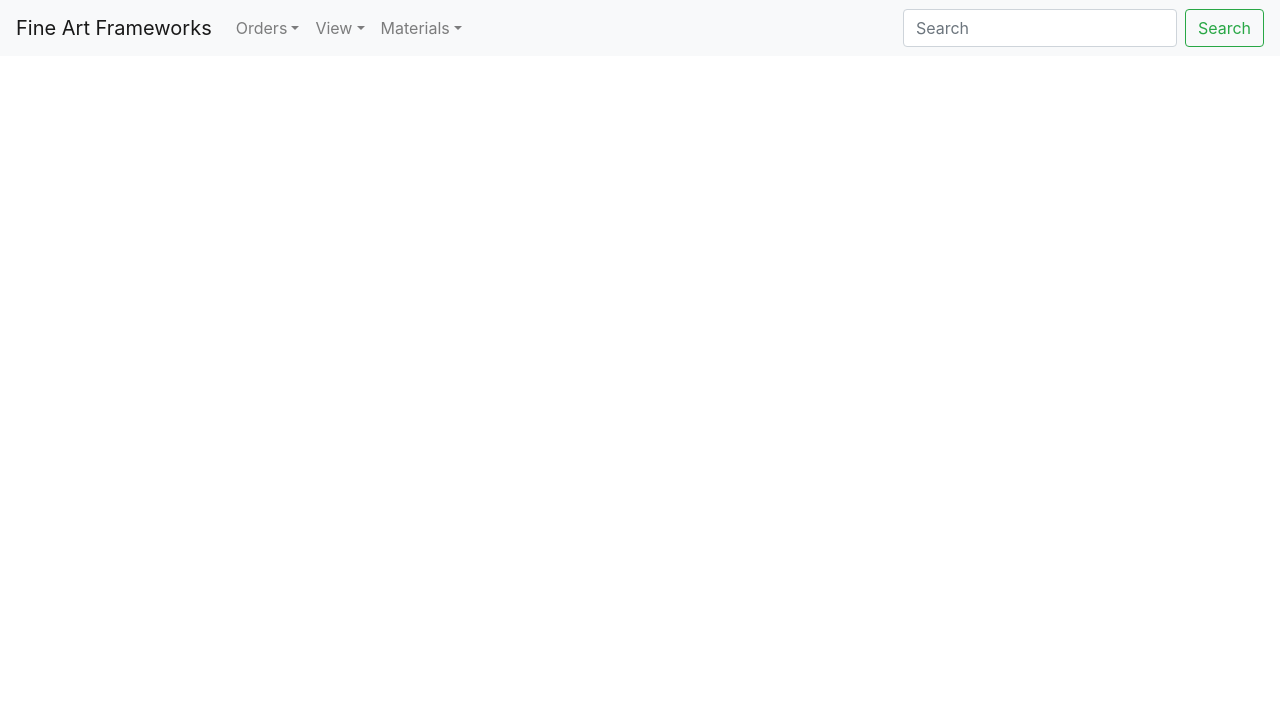
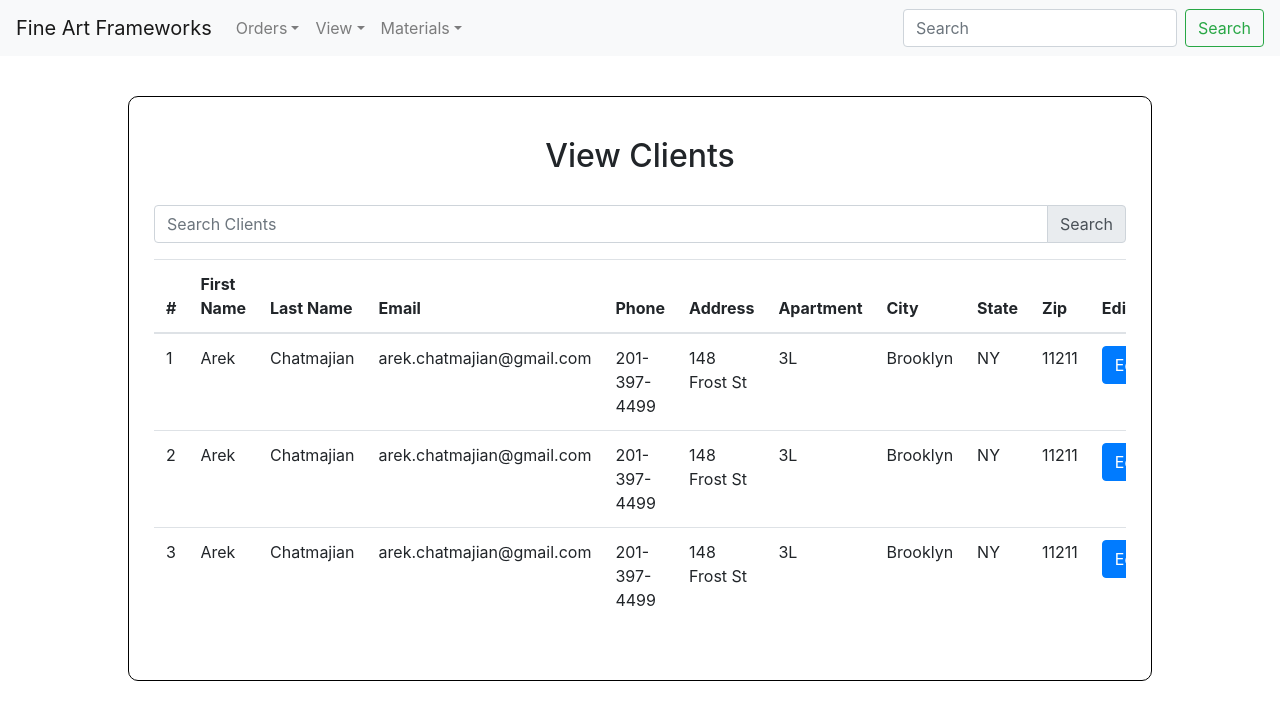
Before and after one commit to achatmajian/FineArtFrameworks-React, a React (Create React App) app: page / in a window 1280 px wide. Shown: the top 720 px of the page. Built offline with nearby package versions, Linux system fonts and the light colour scheme.

Commit message:
built table component for view pages

```diff
--- a/src/App.js
+++ b/src/App.js
@@ -2,12 +2,14 @@ import React from 'react';
 // import './App.css';
 import SizingForm from "./components/sizing-form.js";
 import Navigation from "./components/nav.js";
+import ViewTable from "./components/view-table.js";
 
 function App() {
   return (
     <div className="App">
       <Navigation />
       {/* <SizingForm /> */}
+      <ViewTable />
     </div>
   );
 }
--- /dev/null
+++ b/src/components/view-table.css
@@ -0,0 +1,12 @@
+.table-container {
+    border: 1px solid black;
+    border-radius: 10px;
+    padding: 40px;
+    margin-top: 40px;
+    max-width: 80%;
+}
+
+.page-title{
+    text-align: center;
+    margin-bottom: 30px;
+}
--- /dev/null
+++ b/src/components/view-table.js
@@ -0,0 +1,90 @@
+import React from "react";
+import { Table, Container, Row, Button, InputGroup, FormControl} from "react-bootstrap";
+import 'bootstrap/dist/css/bootstrap.css';
+import "./view-table.css";
+
+
+class ViewTable extends React.Component {
+    render() {
+      return (
+        <Container className="table-container" fluid>
+          <h2 className="page-title">View Clients</h2>
+          <Row>
+
+          <InputGroup className="mb-3">
+            <FormControl
+              placeholder="Search Clients"
+              aria-label="Search Clients"
+              aria-describedby="basic-addon2"
+            />
+            <InputGroup.Append>
+              <InputGroup.Text id="basic-addon2">Search</InputGroup.Text>
+            </InputGroup.Append>
+          </InputGroup>
+            <Table responsive>
+            <thead>
+                <tr>
+                <th>#</th>
+                <th>First Name</th>
+                <th>Last Name</th>
+                <th>Email</th>
+                <th>Phone</th>
+                <th>Address</th>
+                <th>Apartment</th>
+                <th>City</th>
+                <th>State</th>
+                <th>Zip</th>
+                <th>Edit</th>
+                </tr>
+            </thead>
+            <tbody>
+                <tr>
+                  <td>1</td>
+                  <td>Arek</td>
+                  <td>Chatmajian</td>
+                  <td>arek.chatmajian@gmail.com</td>
+                  <td>201-397-4499</td>
+                  <td>148 Frost St</td>
+                  <td>3L</td>
+                  <td>Brooklyn</td>
+                  <td>NY</td>
+                  <td>11211</td>
+                  <td><Button variant="primary">Edit</Button>{' '}</td>
+                </tr>
+                <tr>
+                <td>2</td>
+                  <td>Arek</td>
+                  <td>Chatmajian</td>
+                  <td>arek.chatmajian@gmail.com</td>
+                  <td>201-397-4499</td>
+                  <td>148 Frost St</td>
+                  <td>3L</td>
+                  <td>Brooklyn</td>
+                  <td>NY</td>
+                  <td>11211</td>
+                  <td><Button variant="primary">Edit</Button>{' '}</td>
+                </tr>
+                <tr>
+                <td>3</td>
+                  <td>Arek</td>
+                  <td>Chatmajian</td>
+                  <td>arek.chatmajian@gmail.com</td>
+                  <td>201-397-4499</td>
+                  <td>148 Frost St</td>
+                  <td>3L</td>
+                  <td>Brooklyn</td>
+                  <td>NY</td>
+                  <td>11211</td>
+                  <td><Button variant="primary">Edit</Button>{' '}</td>
+                </tr>
+            </tbody>
+            </Table>
+        </Row>
+</Container>
+
+      );
+    }
+  }
+
+
+export default ViewTable;
```
Also changed, not shown: 1 other file (tests, documents, lock files or other folders).
